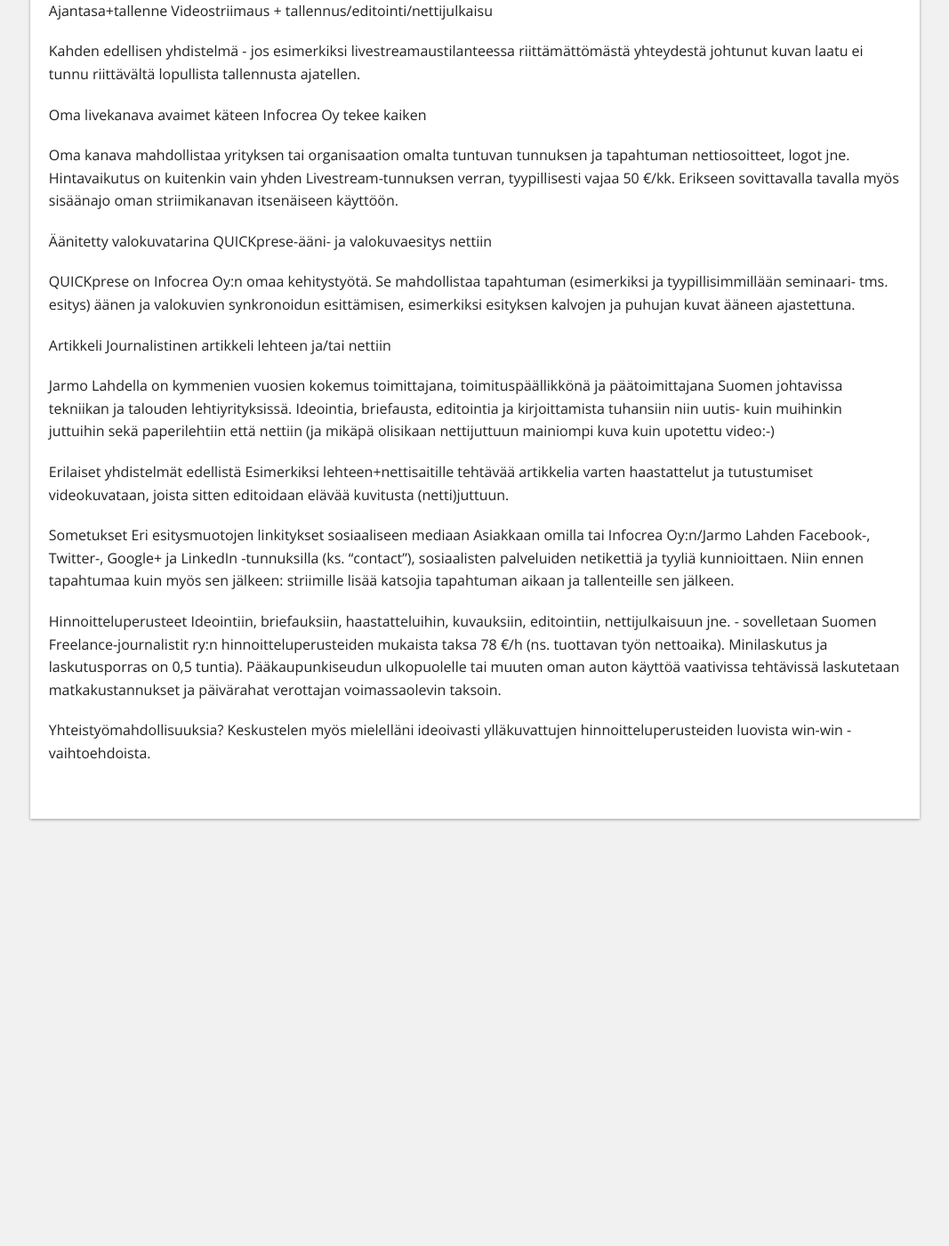
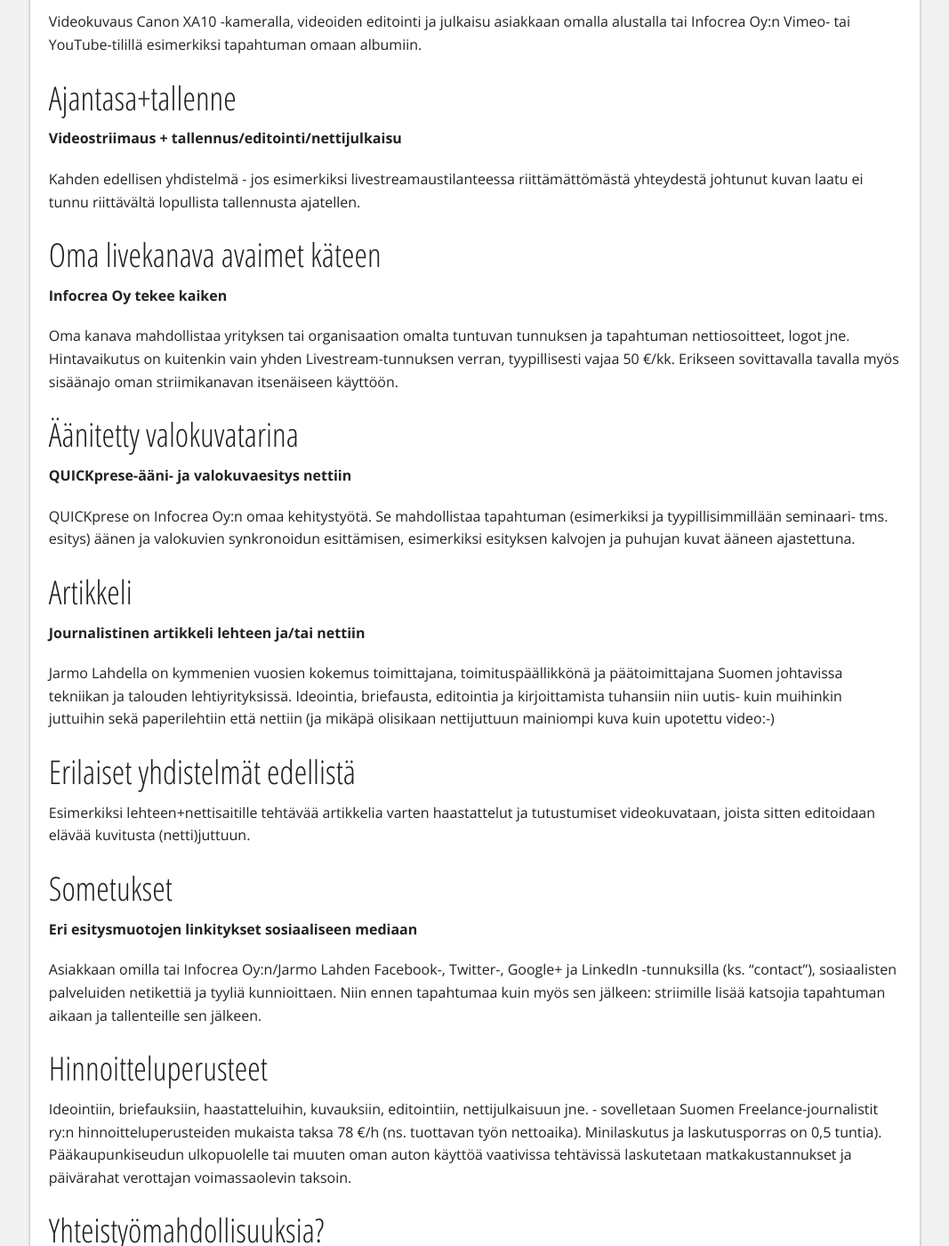
Before and after one commit to Pyppe/infocrea.fi, a Jekyll site: the page built from palvelut.markdown, in a window 1280 px wide and 1400 px high, scrolled down 904 px. Shown: the whole window at 89% size, without its empty margins (106-1173 px from the left). Built offline with Jekyll 4.4.1, drawn with Linux system fonts in a browser that asks for light colours; nearby versions of some CDN libraries; some of the changed text lies outside the part shown.

Commit message:
Palvelut-muotoiluyritystä markdownilla

```diff
--- a/palvelut.markdown
+++ b/palvelut.markdown
@@ -11,9 +11,10 @@
 (Tai alta ilman muotoiluja:-)
 
 Palvelukuvaukset
-
+================
 Ajantasavideo
-Tosiaikainen videostriimaus nettiin
+-------------
+**Tosiaikainen videostriimaus nettiin**
 
 Lähetykset toteutetaan Livestream.com palvelussa omalle tapahtumasivulle. Tapahtuman jälkeen video voidaan tallentaa ja striimitallenteita voidaan myös kevyesti editoida ja striimauslaatuisena (=kiinteällä nettiyhteydellä HD) katsella myös tapahtuman jälkeen. (Eli striimin lisäksi tallenne!)
 
@@ -22,40 +23,49 @@
 IT-tapahtumien striimeille on oma kanava ITstriimIT. Sen lisäksi on Infocrean puolesta käytettävissä kanava Infocrea-fi
 
 Videotallenne
-Videotallennus, editointi ja nettijulkaisu
+-------------
+**Videotallennus, editointi ja nettijulkaisu**
 
 Videokuvaus Canon XA10 -kameralla, videoiden editointi ja julkaisu asiakkaan omalla alustalla tai Infocrea Oy:n Vimeo- tai YouTube-tilillä esimerkiksi tapahtuman omaan albumiin.
 
 Ajantasa+tallenne
-Videostriimaus + tallennus/editointi/nettijulkaisu
+------------------
+**Videostriimaus + tallennus/editointi/nettijulkaisu**
 
 Kahden edellisen yhdistelmä - jos esimerkiksi livestreamaustilanteessa riittämättömästä yhteydestä johtunut kuvan laatu ei tunnu riittävältä lopullista tallennusta ajatellen.
 
 Oma livekanava avaimet käteen
-Infocrea Oy tekee kaiken
+-----------------------------
+**Infocrea Oy tekee kaiken**
 
 Oma kanava mahdollistaa yrityksen tai organisaation omalta tuntuvan tunnuksen ja tapahtuman nettiosoitteet, logot jne. Hintavaikutus on kuitenkin vain yhden Livestream-tunnuksen verran, tyypillisesti vajaa 50 €/kk. Erikseen sovittavalla tavalla myös sisäänajo oman striimikanavan itsenäiseen käyttöön.
 
 Äänitetty valokuvatarina
-QUICKprese-ääni- ja valokuvaesitys nettiin
+------------------------
+**QUICKprese-ääni- ja valokuvaesitys nettiin**
 
 QUICKprese on Infocrea Oy:n omaa kehitystyötä. Se mahdollistaa tapahtuman (esimerkiksi ja tyypillisimmillään seminaari- tms. esitys) äänen ja valokuvien synkronoidun esittämisen, esimerkiksi esityksen kalvojen ja puhujan kuvat ääneen ajastettuna.
 
 Artikkeli
-Journalistinen artikkeli lehteen ja/tai nettiin
+---------
+**Journalistinen artikkeli lehteen ja/tai nettiin**
 
 Jarmo Lahdella on kymmenien vuosien kokemus toimittajana, toimituspäällikkönä ja päätoimittajana Suomen johtavissa tekniikan ja talouden lehtiyrityksissä. Ideointia, briefausta, editointia ja kirjoittamista tuhansiin niin uutis- kuin muihinkin juttuihin sekä paperilehtiin että nettiin (ja mikäpä olisikaan nettijuttuun mainiompi kuva kuin upotettu video:-)
 
 Erilaiset yhdistelmät edellistä
+--------------------------------
 Esimerkiksi lehteen+nettisaitille tehtävää artikkelia varten haastattelut ja tutustumiset videokuvataan, joista sitten editoidaan elävää kuvitusta (netti)juttuun.
 
 Sometukset
-Eri esitysmuotojen linkitykset sosiaaliseen mediaan
+----------
+**Eri esitysmuotojen linkitykset sosiaaliseen mediaan**
+
 Asiakkaan omilla tai Infocrea Oy:n/Jarmo Lahden Facebook-, Twitter-, Google+ ja LinkedIn -tunnuksilla (ks. "contact"), sosiaalisten palveluiden netikettiä ja tyyliä kunnioittaen. Niin ennen tapahtumaa kuin myös sen jälkeen: striimille lisää katsojia tapahtuman aikaan ja tallenteille sen jälkeen.
 
-
 Hinnoitteluperusteet
+--------------------
 Ideointiin, briefauksiin, haastatteluihin, kuvauksiin, editointiin, nettijulkaisuun jne. - sovelletaan Suomen Freelance-journalistit ry:n hinnoitteluperusteiden mukaista taksa 78 €/h (ns. tuottavan työn nettoaika). Minilaskutus ja laskutusporras on 0,5 tuntia). Pääkaupunkiseudun ulkopuolelle tai muuten oman auton käyttöä vaativissa tehtävissä laskutetaan matkakustannukset ja päivärahat verottajan voimassaolevin taksoin.
 
 Yhteistyömahdollisuuksia?
-Keskustelen myös mielelläni ideoivasti ylläkuvattujen hinnoitteluperusteiden luovista win-win -vaihtoehdoista.
+-------------------------
+Keskustelemme  mielellämme ideoivasti ylläkuvattujen hinnoitteluperusteiden luovista win-win -vaihtoehdoista.
```
